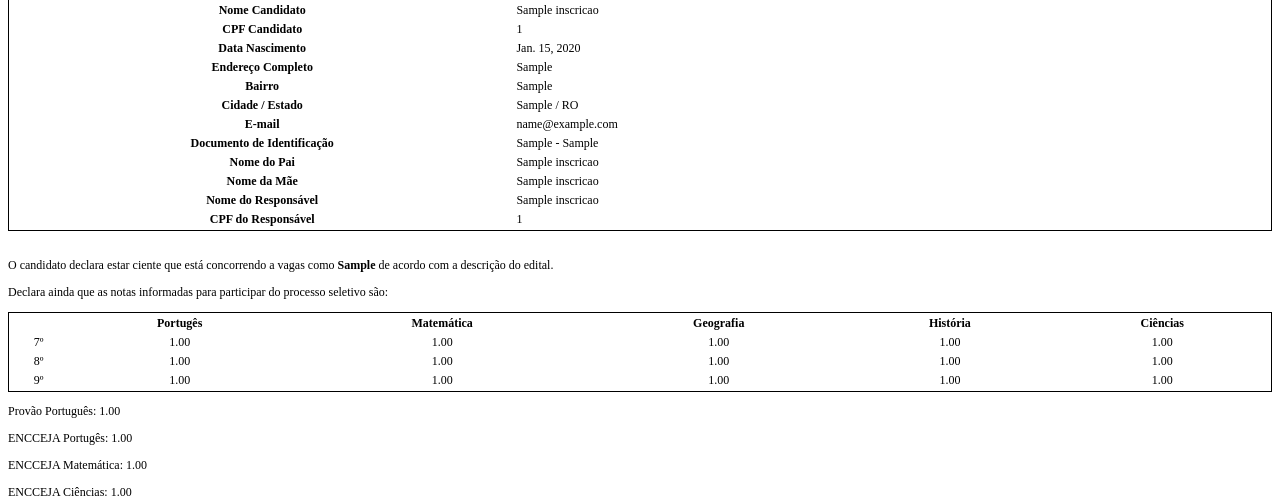
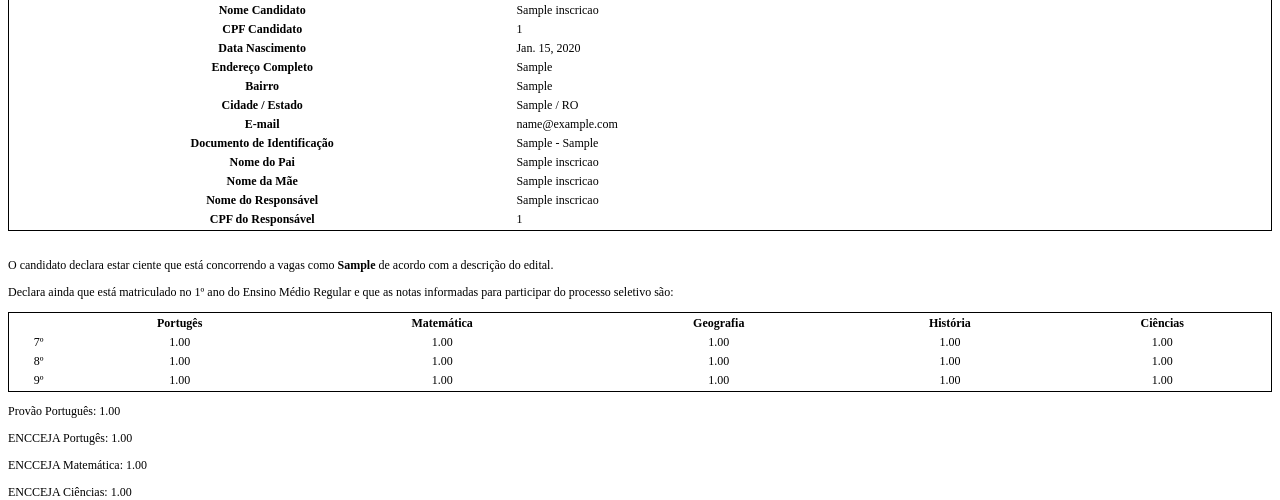
Before and after one commit to miguelzamberlan/pse, a Django app: page /inscricao/ficha/1/ in a window 1280 px wide. Shown: the part 135-635 px from the top of the page. Run offline with Django 3.2, Linux system fonts and the light colour scheme; a user stored in the database is signed in; tables that the repository leaves empty hold one stand-in row (values such as "Sample post").

Commit message:
Alteração texto declaração ficha matricula

```diff
--- a/inscricao/templates/ficha_inscricao.html
+++ b/inscricao/templates/ficha_inscricao.html
@@ -99,7 +99,7 @@
         </table>
         <br>
         <p>O candidato declara estar ciente que está concorrendo a vagas como <b>{{ dados.opcaoinscricao }}</b> de acordo com a descrição do edital.</p>
-        <p>Declara ainda que as notas informadas para participar do processo seletivo são:</p>
+        <p>Declara ainda que está matriculado no 1º ano do Ensino Médio Regular e que as notas informadas para participar do processo seletivo são:</p>
         {% if dados.em_7_portugues != 0 and dados.em_7_ciencias != 0 and dados.em_7_geografia != 0 and dados.em_7_matematica != 0 %}
            <table class="notas">
                 <tr>
```
